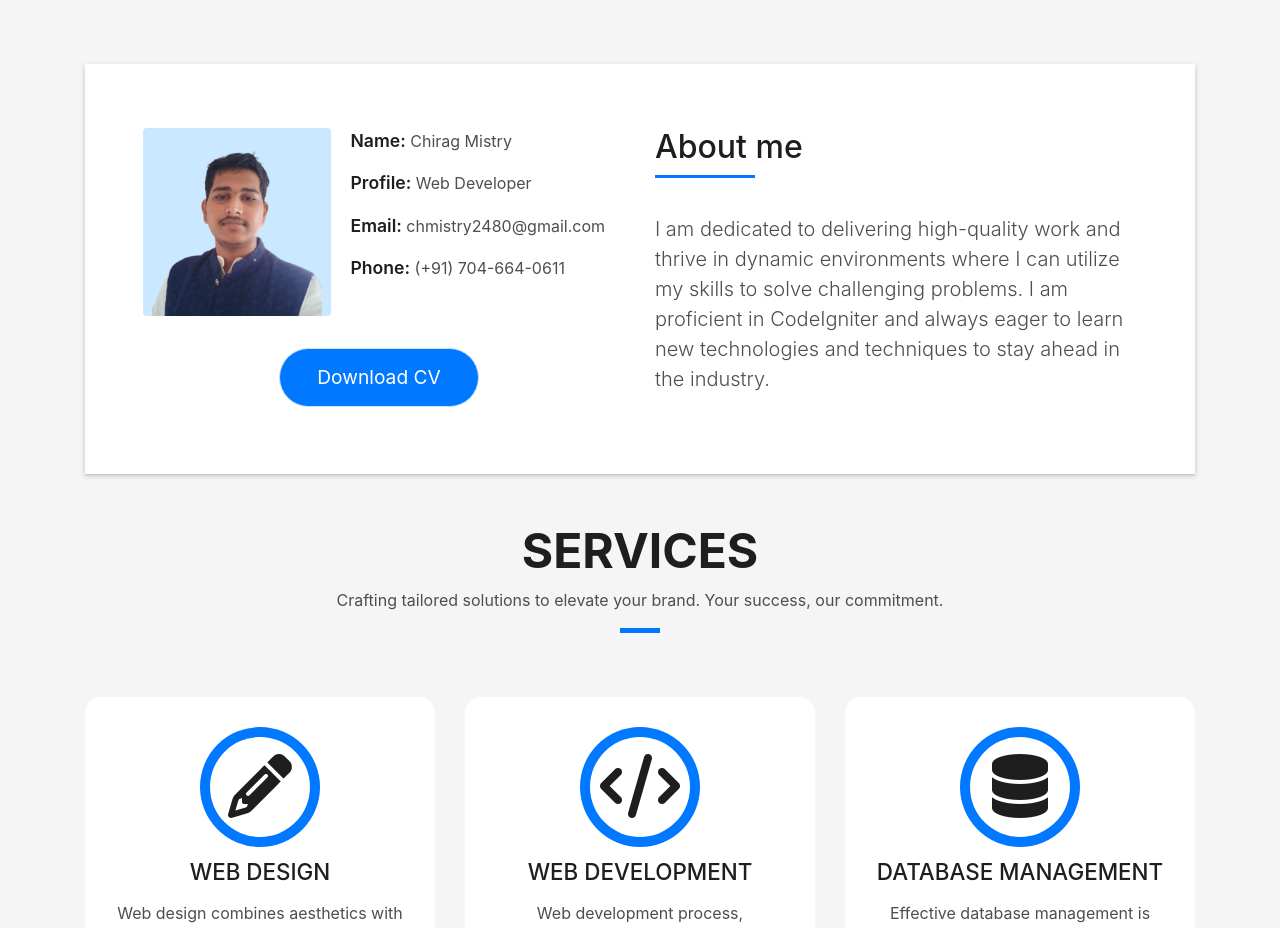
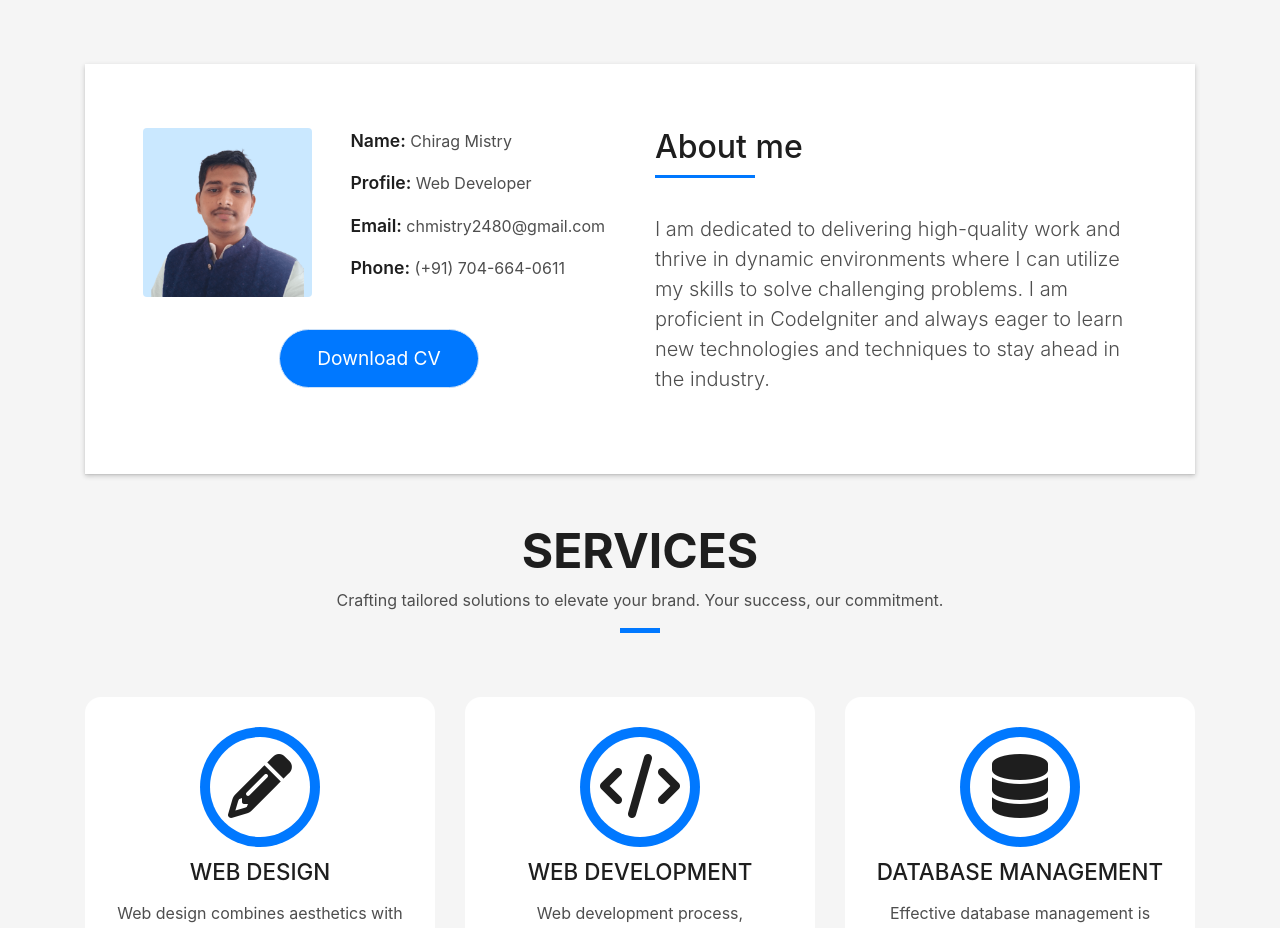
Before and after one commit to ch-mistry/portfolio, a plain HTML site: page index.html in a window 1280 px wide. Shown: the part 800-1728 px from the top of the page. Drawn offline with Linux system fonts and the light colour scheme; files whose address does not match are found by name.

Commit message:
Update index.html

```diff
--- a/index.html
+++ b/index.html
@@ -128,7 +128,7 @@
                 <div class="row justify-content-center">
                   <div class="col-sm-6 col-md-5">
                     <div class="about-img">
-                      <img src="img/Chirag_Photo.jpg" class="img-fluid rounded b-shadow-a" alt="">
+                      <img src="img/Chirag_Photo.jpg" class="img-fluid rounded b-shadow-a" alt="" width="90%">
                     </div>
                   </div>
                   <div class="col-sm-6 col-md-7">
```
